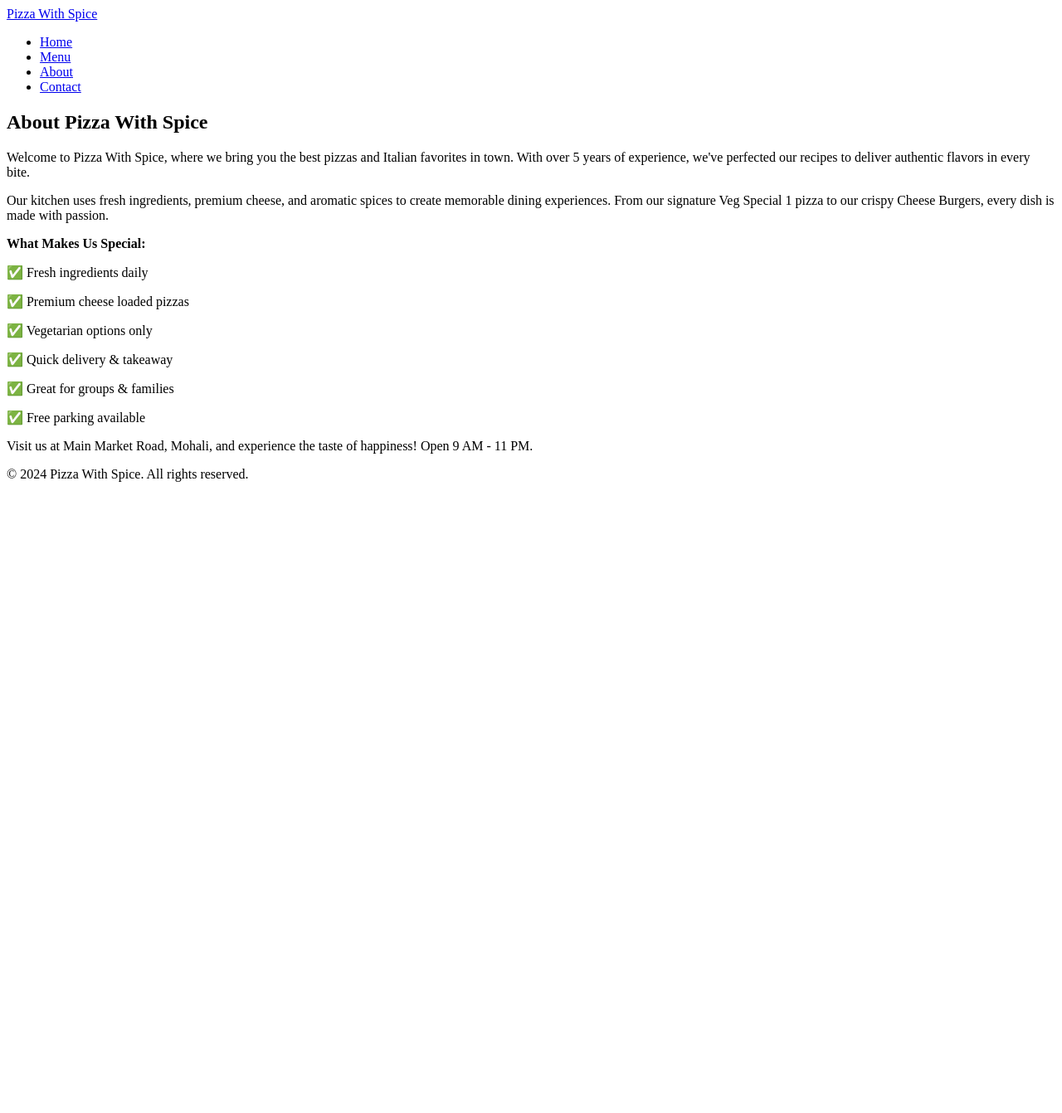
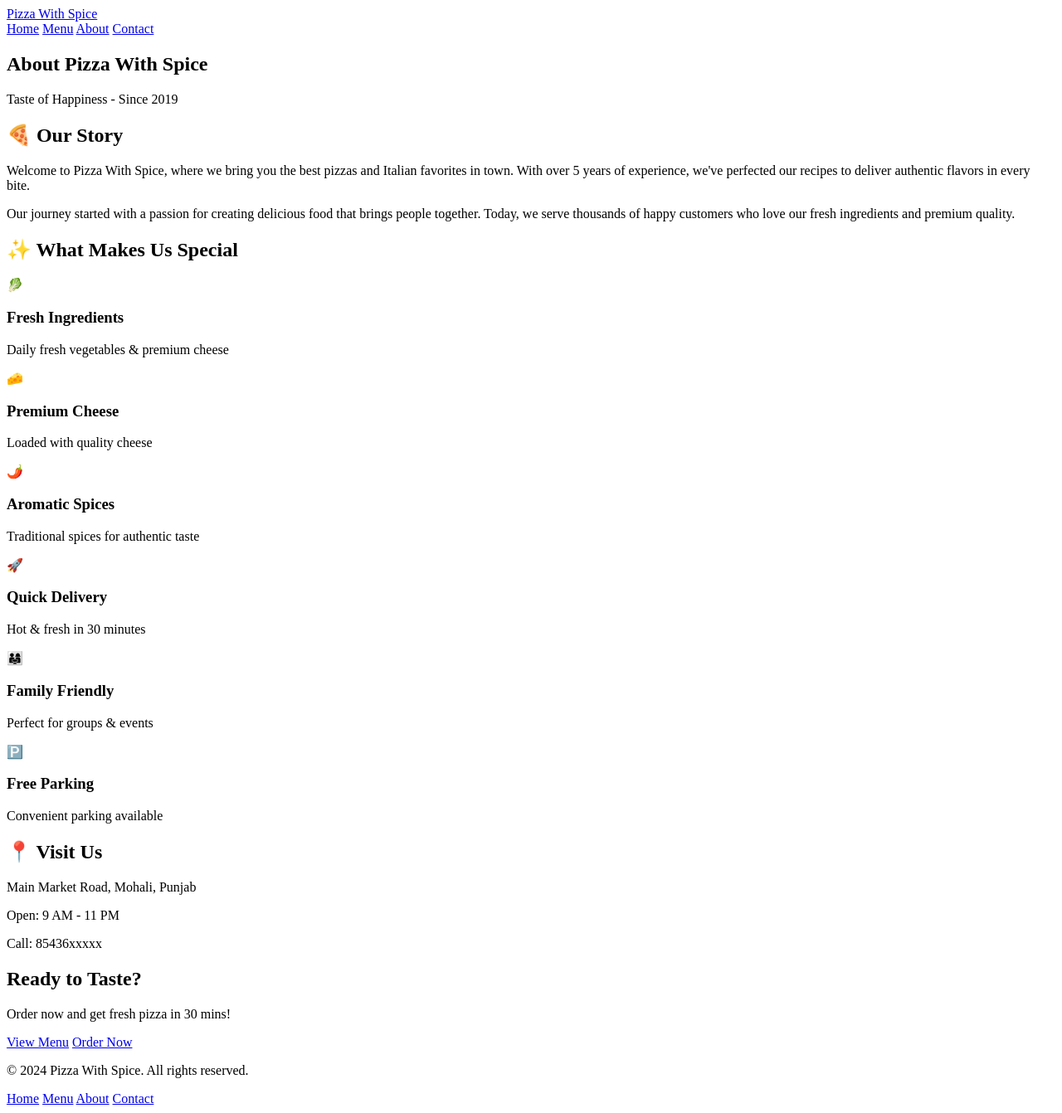
Before and after one commit to saksham-codes-ai/Restuarant-website, a Flask app: page /about in a window 1280 px wide. Shown: the whole page at 83% size. Before the commit the page ends 581 px from the top, so only its background shows below. Run offline with Flask 3, Linux system fonts and the light colour scheme.

Commit message:
Update about.html

```diff
--- a/templates/about.html
+++ b/templates/about.html
@@ -10,37 +10,91 @@
     <nav class="navbar">
         <div class="nav-container">
             <a href="/" class="nav-logo">Pizza With Spice</a>
-            <ul class="nav-menu">
-                <li><a href="/" class="nav-link">Home</a></li>
-                <li><a href="/menu" class="nav-link">Menu</a></li>
-                <li><a href="/about" class="nav-link active">About</a></li>
-                <li><a href="/contact" class="nav-link">Contact</a></li>
-            </ul>
+            <div class="nav-buttons">
+                <a href="/" class="nav-btn">Home</a>
+                <a href="/menu" class="nav-btn">Menu</a>
+                <a href="/about" class="nav-btn active">About</a>
+                <a href="/contact" class="nav-btn">Contact</a>
+            </div>
         </div>
     </nav>
 
+    <section class="about-hero">
+        <h1 class="about-hero-title">About Pizza With Spice</h1>
+        <p class="about-hero-subtitle">Taste of Happiness - Since 2019</p>
+    </section>
+
     <section class="about-section">
-        <h1 class="about-title">About Pizza With Spice</h1>
         <div class="about-content">
-            <p class="about-text">Welcome to Pizza With Spice, where we bring you the best pizzas and Italian favorites in town. With over 5 years of experience, we've perfected our recipes to deliver authentic flavors in every bite.</p>
+            <div class="about-story">
+                <h2 class="story-title">🍕 Our Story</h2>
+                <p class="story-text">Welcome to Pizza With Spice, where we bring you the best pizzas and Italian favorites in town. With over 5 years of experience, we've perfected our recipes to deliver authentic flavors in every bite.</p>
+                <p class="story-text">Our journey started with a passion for creating delicious food that brings people together. Today, we serve thousands of happy customers who love our fresh ingredients and premium quality.</p>
+            </div>
 
-            <p class="about-text">Our kitchen uses fresh ingredients, premium cheese, and aromatic spices to create memorable dining experiences. From our signature Veg Special 1 pizza to our crispy Cheese Burgers, every dish is made with passion.</p>
+            <div class="about-features">
+                <h2 class="features-title">✨ What Makes Us Special</h2>
+                <div class="features-grid">
+                    <div class="feature-box">
+                        <div class="feature-icon">🥬</div>
+                        <h3>Fresh Ingredients</h3>
+                        <p>Daily fresh vegetables & premium cheese</p>
+                    </div>
+                    <div class="feature-box">
+                        <div class="feature-icon">🧀</div>
+                        <h3>Premium Cheese</h3>
+                        <p>Loaded with quality cheese</p>
+                    </div>
+                    <div class="feature-box">
+                        <div class="feature-icon">🌶️</div>
+                        <h3>Aromatic Spices</h3>
+                        <p>Traditional spices for authentic taste</p>
+                    </div>
+                    <div class="feature-box">
+                        <div class="feature-icon">🚀</div>
+                        <h3>Quick Delivery</h3>
+                        <p>Hot & fresh in 30 minutes</p>
+                    </div>
+                    <div class="feature-box">
+                        <div class="feature-icon">👨‍👩‍👧</div>
+                        <h3>Family Friendly</h3>
+                        <p>Perfect for groups & events</p>
+                    </div>
+                    <div class="feature-box">
+                        <div class="feature-icon">🅿️</div>
+                        <h3>Free Parking</h3>
+                        <p>Convenient parking available</p>
+                    </div>
+                </div>
+            </div>
 
-            <p class="about-text"><strong>What Makes Us Special:</strong></p>
-            <p class="about-text">✅ Fresh ingredients daily</p>
-            <p class="about-text">✅ Premium cheese loaded pizzas</p>
-            <p class="about-text">✅ Vegetarian options only</p>
-            <p class="about-text">✅ Quick delivery & takeaway</p>
-            <p class="about-text">✅ Great for groups & families</p>
-            <p class="about-text">✅ Free parking available</p>
+            <div class="about-info">
+                <h2 class="info-title">📍 Visit Us</h2>
+                <p class="info-text">Main Market Road, Mohali, Punjab</p>
+                <p class="info-text">Open: 9 AM - 11 PM</p>
+                <p class="info-text">Call: 85436xxxxx</p>
+            </div>
+        </div>
+    </section>
 
-            <p class="about-text">Visit us at Main Market Road, Mohali, and experience the taste of happiness! Open 9 AM - 11 PM.</p>
+    <section class="cta-section">
+        <h2 class="cta-title">Ready to Taste?</h2>
+        <p class="cta-text">Order now and get fresh pizza in 30 mins!</p>
+        <div class="cta-buttons">
+            <a href="/menu" class="btn btn-primary btn-large">View Menu</a>
+            <a href="/contact" class="btn btn-secondary btn-large">Order Now</a>
         </div>
     </section>
 
     <footer class="footer">
         <div class="footer-content">
             <p>&copy; 2024 Pizza With Spice. All rights reserved.</p>
+            <div class="footer-links">
+                <a href="/">Home</a>
+                <a href="/menu">Menu</a>
+                <a href="/about">About</a>
+                <a href="/contact">Contact</a>
+            </div>
         </div>
     </footer>
 </body>
```
